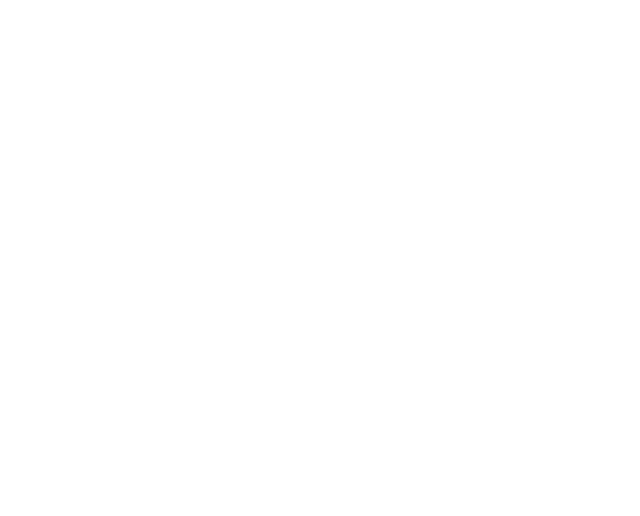
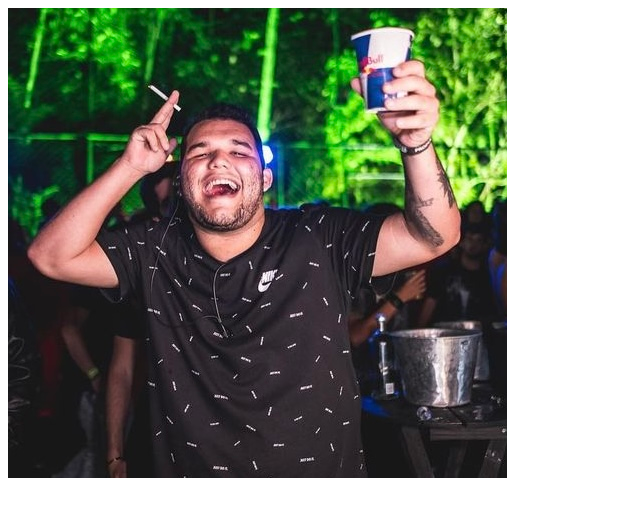
Before and after one commit to igorbgoes/aprendendendo, a plain HTML site: page Social Tree/index.html in a window 1280 px wide. Shown: the whole page, without its empty margins (0-640 px from the left). Drawn offline with Linux system fonts and the light colour scheme.

Commit message:
primeiras divs e foto de perfil

```diff
--- a/Social Tree/index.html
+++ b/Social Tree/index.html
@@ -6,6 +6,10 @@
     <title>Social Tree</title>
 </head>
 <body>
-
+    <div id="caixa-principal">
+        <div id="perfil">
+            <img src="./assets/avatar-principal.jpg" alt="Igor de camisa preta sorrindo com um cigarro e um copo da Red Bull.">
+        </div>
+    </div>
 </body>
 </html>
```
Also changed, not shown: Social Tree/assets/avatar-principal.jpg (added).
